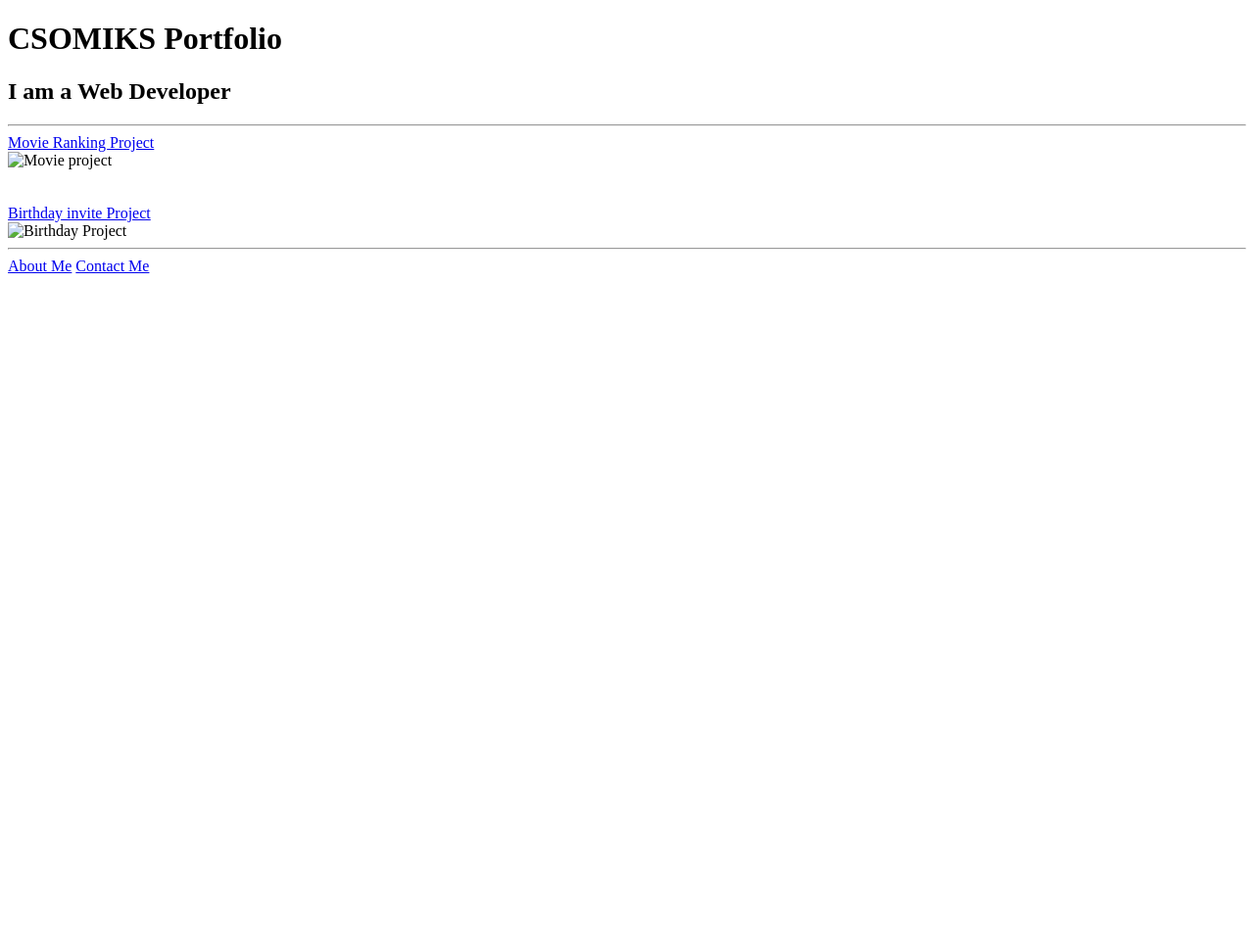
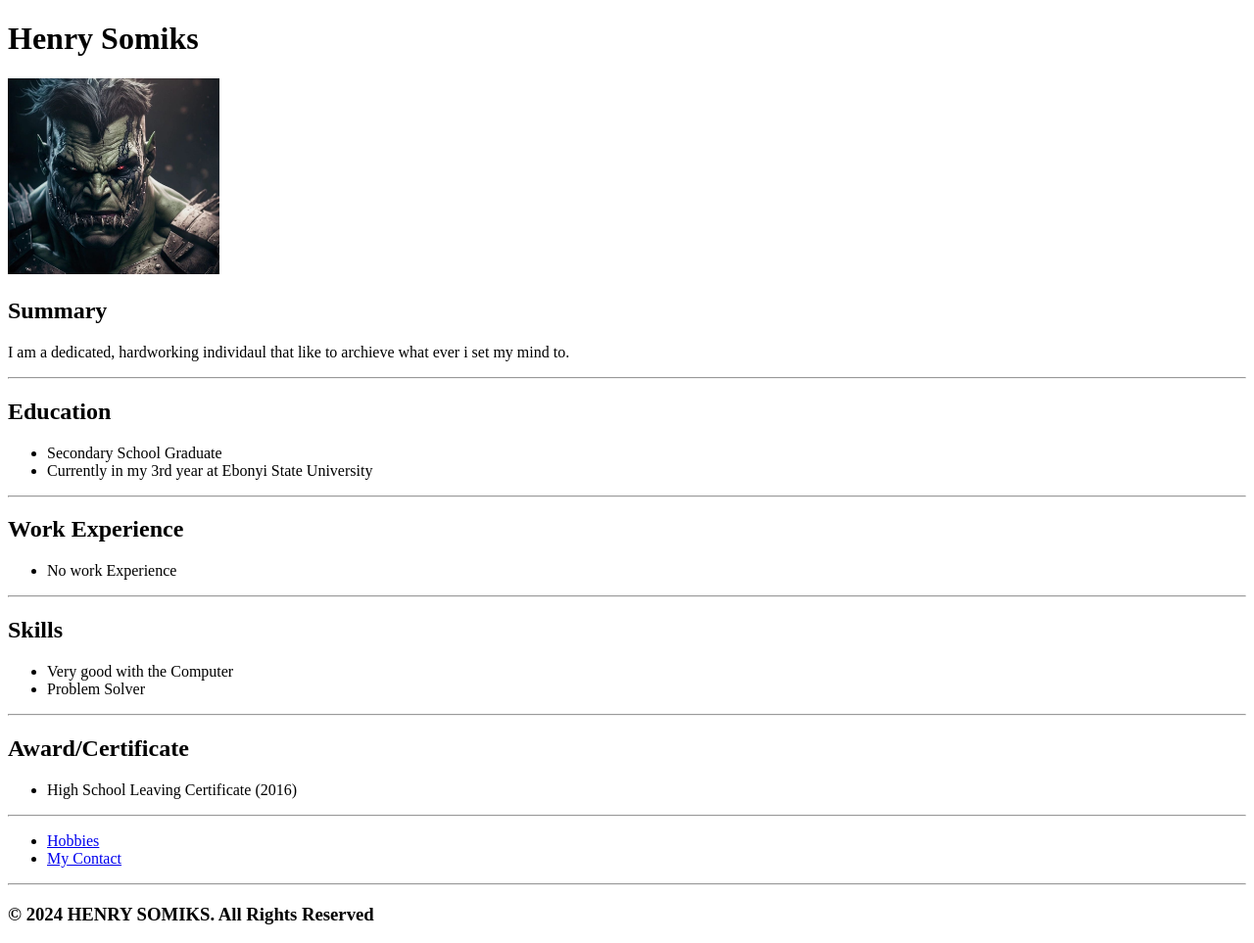
Before and after one commit to henrysomiks/My_Porfolio, a plain HTML site: page index.html in a window 1280 px wide. Shown: the whole page at 98% size. Before the commit the page ends 800 px from the top, so only its background shows below. Drawn offline with Linux system fonts and the light colour scheme.

Commit message:
Add files via upload

```diff
--- a/index.html
+++ b/index.html
@@ -2,30 +2,51 @@
 <html lang="en">
     <head>
         <meta charset="UTF-8">
+        <title>My Resume</title>
+    </head>
+    <body>
+        <h1>Henry Somiks</h1>
+        <img src="./current.jpg" height="200" alt="An Image" />
+        <h2>Summary</h2>
+        <p>I am a dedicated, hardworking individaul that like to archieve what ever i set my mind to.</p>
+        <hr/>
+        <h2>Education</h2>
+        <p>
+         <ul>
+            <li>Secondary School Graduate</li>
+            <li>Currently in my 3rd year at Ebonyi State University</li>
+         </ul>
+        </p>
+        <hr/>
 
-    <title>MY PAGE
+        <h2>Work Experience</h2>
+        <p><ul>
+            <li>No work Experience</li>
+        </ul></p>
+        <hr/>
 
-    </title>
+        <h2>Skills</h2>
+         <ul>
+            <li>Very good with the Computer</li>
+            <li>Problem Solver</li>
+         </ul>
+         <hr/>
 
-    </head>
+         <h2>Award/Certificate</h2>
+         <ul>
+            <li>High School Leaving Certificate (2016)</li>
+         </ul>
+         <hr/>
 
+         <ul>
+            <li><a href="./public/Hobbies.html">Hobbies</a></li>
+            <li><a href="./public/contact.html">My Contact</a></li>
+         </ul>
+         <hr/>
 
-    <body>
-        <h1>CSOMIKS Portfolio</h1>
-        <h2>I am a Web Developer</h2>
-        <hr />
-        <a href="./public/movie-ranking.html">Movie Ranking Project</a>
-        <br />
-        <img src="./assets/images/movie-ranking.png" height="200" alt="Movie project"/>
-        <br/>
-        <br/>
-        <br/>
-        <a href="./public/birthday-invite.html">Birthday invite Project</a>
-        <br/>
-        <img src="./assets/images/birthday-invite.png" height="200" alt="Birthday Project" />
-        <hr/>
-        <a href="./public/about.html">About Me</a> <a href="./public/contact.html">Contact Me</a>
-
+        <footer>
+            <h3>© 2024 HENRY SOMIKS.  All Rights Reserved
+            </h3>
+        </footer>
     </body>
-
 </html>
```
Also changed, not shown: public/Hobbies.html (added, +8 -0 lines), public/contact.html (added, +7 -0 lines), current.jpg (added).
